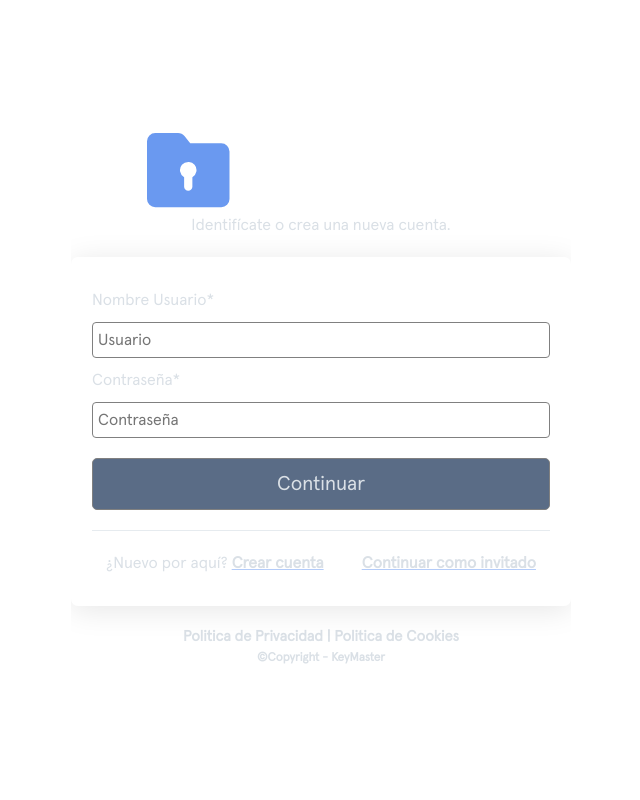
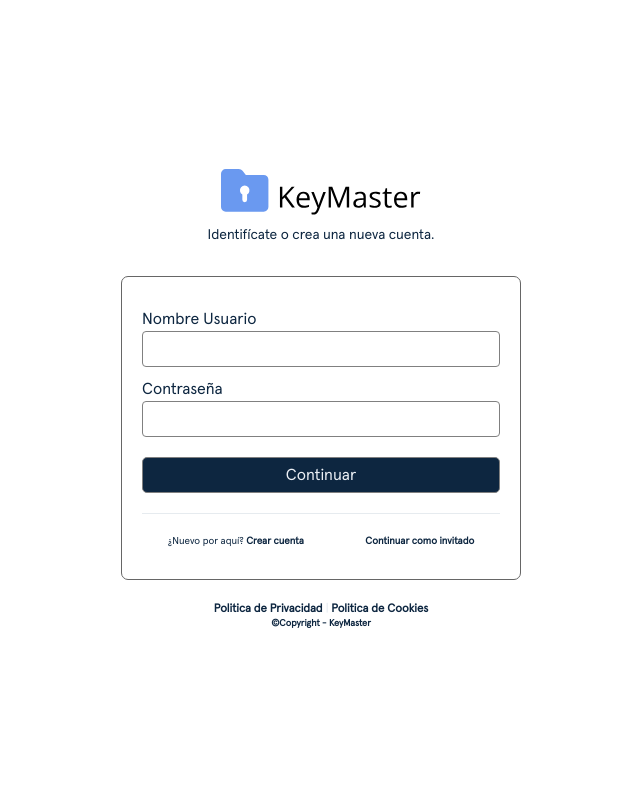
Before and after one commit to DarielsMtz/KeyMaster, a PHP site: page /inicio_sesion.html in a window 1280 px wide. Shown: the whole page, without its empty margins (319-959 px from the left). Run offline with PHP 8.4, Linux system fonts and the light colour scheme.

Commit message:
Ajustes en la interfaz

```diff
--- a/css/style.css
+++ b/css/style.css
@@ -23,7 +23,7 @@
   --color-gris: #e6ebef;
   --color-gris-asulado: #5a6c86;
   --color-gris-lcaro-asulado: #61738f;
-  --color-marfil: #dae0e6;
+  --color-marfil: #ECF0F5;
   --color-blanco: #ffffff;
   --color-rojo-suave: #e45f5f;
   --color-verde-suave: #88c34a;
@@ -63,15 +63,12 @@ html {
     height: 100vh;
     color: var(--color-marfil);
     /* background-image: url("../svg/lineas_fondo.svg"); */
-    background-color: var(--color-blanco);
-    background-position: center;
-    background-size: cover;
     display: flex;
     justify-content: center;
     align-items: center;
 
     /* Apartado de atributos generales */
-    #container,
+
     #registro,
     #invitado {
       display: flex;
@@ -108,74 +105,75 @@ html {
 /* -------- ESTILOS DE LA PAGINA DE INICIO DE SESION (inicio_sesion.html)----------- */
 /* Contenedor Principal */
 #container {
+  margin: 0 40px;
 
+
+  /* Estilos generales */
   /* Apartado de encabezado principal*/
-  & .container__main-header {
+  .container__main-header {
     display: flex;
-    justify-content: center;
     flex-direction: column;
     align-items: center;
     padding: var(--padding);
+    color: var(--color-azul-marino-claro);
+  }
+
+  .container__main-header>img {
+    width: 200px;
+  }
+
+  .container__main-header p {
+    font-size: 14px;
+    padding: 10px 0;
   }
 
   /* Apartado del formulario */
-  & .container__main-form {
-    display: flex;
-    flex-direction: column;
-    min-width: 500px;
-    height: auto;
-    gap: 20px;
+  .container__main-form {
     padding: var(--padding);
     border-radius: 7px;
-    border: 2px solid #ffffff1a;
-    background: rgba(255, 255, 255, 0.05);
-    box-shadow: 0 4px 30px rgba(0, 0, 0, 0.1);
-    backdrop-filter: blur(2px);
-    -webkit-backdrop-filter: blur(2px);
-    border: 1px solid rgba(255, 255, 255, 0.12);
+    border: 0.5px solid #666;
+    width: 400px;
+  }
 
-    /* Apartado de los sutitulos de los campos*/
-    & label {
+  .container__main-form label {
     align-self: stretch;
     flex: 1;
     display: flex;
     flex-direction: row;
     align-items: center;
-      padding: 10px 0;
+    padding-top: 10px;
+    color: var(--color-azul-marino-claro);
   }
 
-    /* Apartado de los campos */
-    & input {
+  .container__main-form input {
     background: transparent;
     width: 100%;
     border-radius: 4px;
     padding: 5px;
+    color: var(--color-azul-grisado);
   }
 
-    /* Apartado del boton */
   .container__main-form-boton {
     display: flex;
     flex-direction: row;
     justify-content: center;
     width: 100%;
     border-radius: 5px;
-      background-color: var(--color-gris-asulado);
-      padding: 10px;
+    background-color: var(--color-azul-marino-claro);
+    padding: 5px 0;
     margin: 20px 0;
     text-decoration: none;
     color: var(--color-marfil);
     text-align: center;
-      font-size: 20px;
+    font-size: 16px;
+  }
 
-      /* Estilos de cernerse */
-      &:hover {
+  .container__main-form-boton:hover {
     background-color: var(--color-gris-lcaro-asulado);
     transform: scale(1.01);
     color: var(--color-marfil);
   }
-    }
 
-    /* Apartado de la linea divisora */
   .container__main-form-divisor {
     display: block;
     width: 100%;
@@ -184,7 +182,6 @@ html {
     margin: 10px 0;
   }
 
-    /* Apartado de los enlaces externos */
   .container__main-form-enlaces {
     padding: 10px 0;
     display: flex;
@@ -193,20 +190,82 @@ html {
     justify-content: space-around;
     gap: 10px;
 
-      /* Estilos para los enlaces */
-      & a {
+  }
+
+  .container__main-form-enlaces a {
     text-decoration: none;
-        color: var(--color-marfil);
+    color: var(--color-azul-marino-claro);
+    font-size: 10px;
+  }
 
-        & :is(b) {
+  .container__main-form-enlaces a:is(b) {
     text-decoration: underline var(--color-azul-lila);
+  }
 
-          &:hover {
+  .container__main-form-enlaces a:is(b):hover {
     color: var(--color-azul-lila);
     text-decoration: underline var(--color-rojo-suave);
   }
+
+  .container__main-footer {
+    display: flex;
+    justify-content: center;
+    flex-direction: column;
+    align-items: center;
+    padding: var(--padding);
+    font-size: 14px;
+
+    /* Estilod para los enlaces de los titulos */
+    & h5 a,
+    h6 {
+      text-decoration: none;
+      color: var(--color-azul-marino-claro);
+
+      /* Efecto de cernerse */
+      &:hover:not(h6) {
+        color: var(--color-amarillo-suave);
       }
     }
+
+  }
+
+  /* Media queries para dispositivos móviles */
+  @media (max-width: 375px) {
+    .container__main-header {
+      padding: 10px;
+    }
+
+    .container__main-header>img {
+      width: 150px;
+    }
+
+    .container__main-form {
+      padding: 10px;
+      width: 280px;
+    }
+
+    .container__main-form label {
+      padding-top: 10px;
+      font-size: 14px;
+    }
+
+    .container__main-form input {
+      padding: 5px;
+      font-size: 14px;
+    }
+
+    .container__main-form-boton {
+      padding: 8px;
+      font-size: 12px;
+    }
+
+    .container__main-form-enlaces {
+      /* flex-direction: column; */
+      gap: 5px;
+    }
+
+    .container__main-form-enlaces a {
+      text-align: center;
     }
   }
 }
@@ -1068,8 +1127,6 @@ html {
   }
 }
 
-
-
 /* --------- ESTILOS DE LA PAGINA DE LAS POLITICAS ---------- */
 /* Cuerpo de la pagina */
 #body__privacidad,
--- a/inicio_sesion.html
+++ b/inicio_sesion.html
@@ -37,7 +37,7 @@
     <div id="container">
       <main class="container__main">
         <section class="container__main-header">
-          <img src="svg/Logotipo.svg" alt="Imagen del Logotipo" />
+          <img src="svg/Logotipo_negativo.svg" alt="Imagen del Logotipo" />
           <p>Identifícate o crea una nueva cuenta.</p>
         </section>
 
@@ -45,25 +45,22 @@
         <section class="container__main-form">
           <!-- Formulario -->
           <form
+            onSubmit="login(); return false;"
             id="formulario_sesion"
             action="php/autenticacion.php"
             method="POST"
             novalidate>
             <!-- Usuario -->
-            <label>Nombre Usuario*</label>
-            <input
-              type="text"
-              name="usuario"
-              id="usuario"
-              placeholder="Usuario" />
+            <label>Nombre Usuario</label>
+            <input type="text" name="usuario" id="usuario" placeholder="" />
 
             <!-- Contraseña -->
-            <label>Contraseña*</label>
+            <label>Contraseña</label>
             <input
               type="password"
               name="contrasena"
               id="contrasena"
-              placeholder="Contraseña" />
+              placeholder="" />
 
             <!-- Boton -->
             <button
@@ -72,6 +69,9 @@
               value="Login">
               Continuar
             </button>
+
+            <!-- Respuesta -->
+            <div id="resp" class="form_msj"></div>
 
             <!-- Linear divisora -->
             <span class="container__main-form-divisor"></span>
```
Lines whose indentation alone changed are shown as unchanged.
